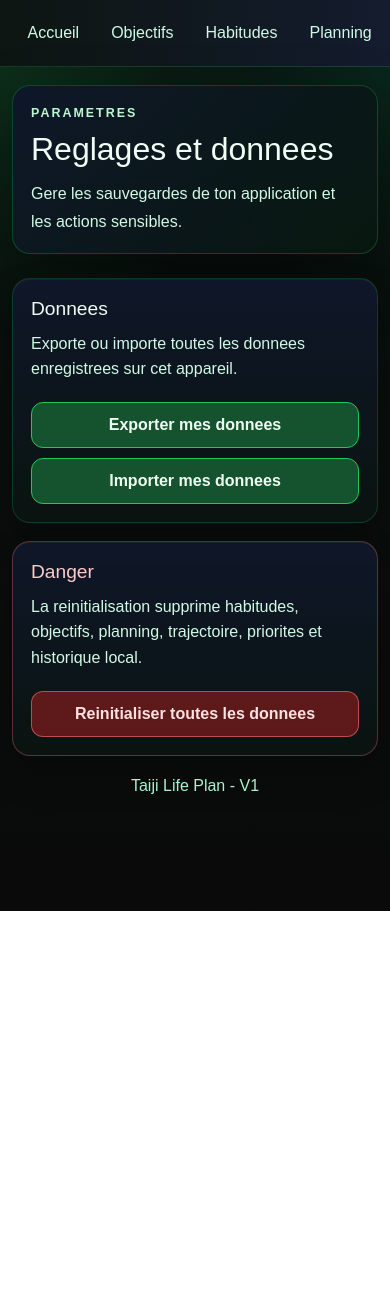
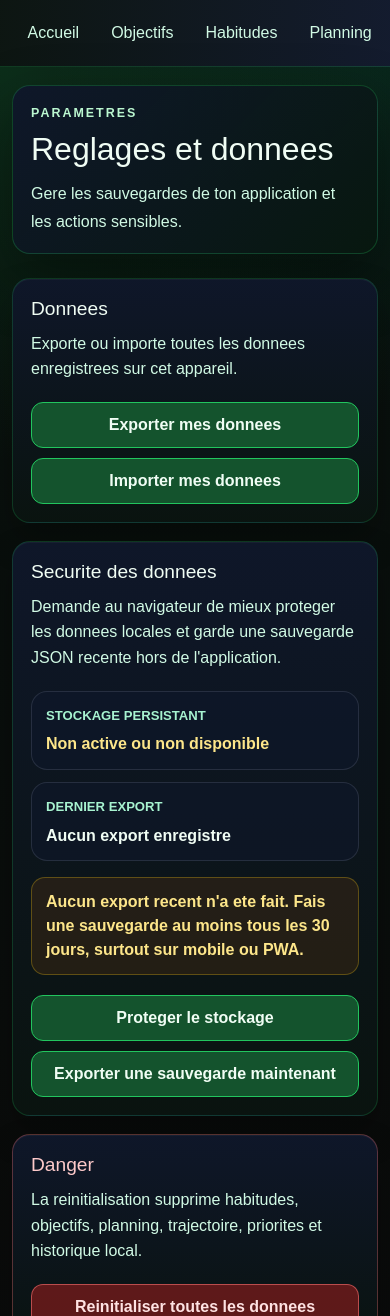
Before and after one commit to Gintaiji/taijilifeplan, a Next.js app: page /parametres in a window 390 px wide. Shown: the top 1316 px of the page. Before the commit the page ends 911 px from the top, so only its background shows below. Built offline with nearby package versions, Linux system fonts and the light colour scheme.

Commit message:
Sécurisation du stockage mobile

```diff
--- a/app/parametres/page.module.css
+++ b/app/parametres/page.module.css
@@ -107,6 +107,47 @@
   margin-top: 20px;
 }
 
+.statusGrid {
+  display: grid;
+  grid-template-columns: repeat(2, minmax(0, 1fr));
+  gap: 12px;
+  margin-top: 20px;
+}
+
+.statusItem {
+  min-width: 0;
+  border: 1px solid rgba(148, 163, 184, 0.18);
+  border-radius: 16px;
+  padding: 14px;
+  background: rgba(15, 23, 42, 0.62);
+}
+
+.statusLabel {
+  display: block;
+  margin-bottom: 8px;
+  color: var(--dashboard-text-muted);
+  font-size: 0.82rem;
+  font-weight: 700;
+  text-transform: uppercase;
+}
+
+.statusOk,
+.statusWarning,
+.statusValue {
+  display: block;
+  color: var(--dashboard-text-primary);
+  line-height: 1.35;
+  overflow-wrap: anywhere;
+}
+
+.statusOk {
+  color: var(--dashboard-text-accent);
+}
+
+.statusWarning {
+  color: #fde68a;
+}
+
 .button,
 .dangerButton {
   border-radius: 12px;
@@ -135,7 +176,8 @@
 }
 
 .successText,
-.errorText {
+.errorText,
+.warningText {
   margin: 16px 0 0;
   line-height: 1.5;
   font-weight: 600;
@@ -147,6 +189,14 @@
 
 .errorText {
   color: #fecaca;
+}
+
+.warningText {
+  border: 1px solid rgba(250, 204, 21, 0.28);
+  border-radius: 14px;
+  padding: 12px 14px;
+  background: rgba(113, 63, 18, 0.24);
+  color: #fde68a;
 }
 
 .version {
@@ -172,4 +222,8 @@
   .dangerButton {
     width: 100%;
   }
+
+  .statusGrid {
+    grid-template-columns: 1fr;
+  }
 }
--- a/app/parametres/page.tsx
+++ b/app/parametres/page.tsx
@@ -4,28 +4,76 @@ import { useEffect, useRef, useState } from "react";
 import {
   createBackupFile,
   downloadJsonFile,
+  getLastBackupExportDate,
   importBackupData,
   isBackupFile,
+  saveLastBackupExportDate,
 } from "../utils/backup";
-import { clearAppStorage } from "../utils/storage";
+import {
+  clearAppStorage,
+  isPersistentStorageGranted,
+  requestPersistentStorage,
+} from "../utils/storage";
 import styles from "./page.module.css";
 
 const RESET_CONFIRMATION_TEXT = "SUPPRIMER";
+const RECENT_BACKUP_DAYS = 30;
+
+function formatBackupDate(dateValue: string | null) {
+  if (!dateValue) {
+    return "Aucun export enregistre";
+  }
+
+  const date = new Date(dateValue);
+
+  if (Number.isNaN(date.getTime())) {
+    return "Date inconnue";
+  }
+
+  return new Intl.DateTimeFormat("fr-FR", {
+    dateStyle: "long",
+    timeStyle: "short",
+  }).format(date);
+}
+
+function hasRecentBackup(dateValue: string | null) {
+  if (!dateValue) {
+    return false;
+  }
+
+  const date = new Date(dateValue);
+
+  if (Number.isNaN(date.getTime())) {
+    return false;
+  }
+
+  const recentLimit = RECENT_BACKUP_DAYS * 24 * 60 * 60 * 1000;
+
+  return Date.now() - date.getTime() <= recentLimit;
+}
 
 export default function ParametresPage() {
   const fileInputRef = useRef<HTMLInputElement>(null);
   const [isClient, setIsClient] = useState(false);
   const [message, setMessage] = useState("");
   const [error, setError] = useState("");
+  const [persistentStorage, setPersistentStorage] = useState<boolean | null>(
+    null,
+  );
+  const [lastBackupExport, setLastBackupExport] = useState<string | null>(null);
 
   useEffect(() => {
     let shouldUpdateState = true;
 
-    queueMicrotask(() => {
+    async function loadClientSettings() {
       if (shouldUpdateState) {
         setIsClient(true);
+        setLastBackupExport(getLastBackupExportDate());
+        setPersistentStorage(await isPersistentStorageGranted());
       }
-    });
+    }
+
+    void loadClientSettings();
 
     return () => {
       shouldUpdateState = false;
@@ -33,9 +81,25 @@ export default function ParametresPage() {
   }, []);
 
   function handleExport() {
-    downloadJsonFile("taiji-life-plan-donnees.json", createBackupFile());
+    const backupFile = createBackupFile();
+
+    downloadJsonFile("taiji-life-plan-donnees.json", backupFile);
+    saveLastBackupExportDate(backupFile.exportedAt);
+    setLastBackupExport(backupFile.exportedAt);
     setError("");
     setMessage("Export cree avec succes.");
+  }
+
+  async function handleProtectStorage() {
+    const isGranted = await requestPersistentStorage();
+
+    setPersistentStorage(isGranted);
+    setError("");
+    setMessage(
+      isGranted
+        ? "Stockage persistant active sur cet appareil."
+        : "Le navigateur n'a pas accorde le stockage persistant.",
+    );
   }
 
   function handleImportClick() {
@@ -145,6 +209,76 @@ export default function ParametresPage() {
           {error ? <p className={styles.errorText}>{error}</p> : null}
         </article>
 
+        <article className={styles.card}>
+          <div className={styles.sectionHeader}>
+            <div>
+              <h2 className={styles.cardTitle}>Securite des donnees</h2>
+              <p className={styles.cardText}>
+                Demande au navigateur de mieux proteger les donnees locales et
+                garde une sauvegarde JSON recente hors de l'application.
+              </p>
+            </div>
+          </div>
+
+          {isClient ? (
+            <>
+              <div className={styles.statusGrid}>
+                <div className={styles.statusItem}>
+                  <span className={styles.statusLabel}>
+                    Stockage persistant
+                  </span>
+                  <strong
+                    className={
+                      persistentStorage
+                        ? styles.statusOk
+                        : styles.statusWarning
+                    }
+                  >
+                    {persistentStorage
+                      ? "Active"
+                      : "Non active ou non disponible"}
+                  </strong>
+                </div>
+
+                <div className={styles.statusItem}>
+                  <span className={styles.statusLabel}>Dernier export</span>
+                  <strong className={styles.statusValue}>
+                    {formatBackupDate(lastBackupExport)}
+                  </strong>
+                </div>
+              </div>
+
+              {!hasRecentBackup(lastBackupExport) ? (
+                <p className={styles.warningText}>
+                  Aucun export recent n'a ete fait. Fais une sauvegarde au
+                  moins tous les {RECENT_BACKUP_DAYS} jours, surtout sur mobile
+                  ou PWA.
+                </p>
+              ) : null}
+
+              <div className={styles.actions}>
+                <button
+                  type="button"
+                  className={`control-button ${styles.button}`}
+                  onClick={handleProtectStorage}
+                >
+                  Proteger le stockage
+                </button>
+
+                <button
+                  type="button"
+                  className={`control-button ${styles.button}`}
+                  onClick={handleExport}
+                >
+                  Exporter une sauvegarde maintenant
+                </button>
+              </div>
+            </>
+          ) : (
+            <p className={styles.cardText}>Chargement de la securite...</p>
+          )}
+        </article>
+
         <article className={styles.dangerCard}>
           <div className={styles.sectionHeader}>
             <div>
--- a/app/utils/backup.ts
+++ b/app/utils/backup.ts
@@ -63,6 +63,14 @@ export function createBackupFile(): BackupFile {
   };
 }
 
+export function getLastBackupExportDate() {
+  return getStorage<string | null>(STORAGE_KEYS.lastBackupExport, null);
+}
+
+export function saveLastBackupExportDate(exportedAt: string) {
+  setStorage(STORAGE_KEYS.lastBackupExport, exportedAt);
+}
+
 export function downloadJsonFile(fileName: string, content: BackupFile) {
   const jsonContent = JSON.stringify(content, null, 2);
   const blob = new Blob([jsonContent], { type: "application/json" });
--- a/app/utils/storage.ts
+++ b/app/utils/storage.ts
@@ -8,6 +8,7 @@ export const STORAGE_KEYS = {
   dailyObjectives: "taiji-life-plan-priorities",
   priorities: "taiji-life-plan-priorities",
   progressHistory: "taiji-life-plan-progress-history",
+  lastBackupExport: "taiji-life-plan-last-backup-export",
 } as const;
 
 export function clearAppStorage() {
@@ -46,3 +47,23 @@ export function getStorage<T>(key: string, defaultValue: T): T {
     return defaultValue;
   }
 }
+
+function hasStorageManager() {
+  return typeof navigator !== "undefined" && "storage" in navigator;
+}
+
+export async function isPersistentStorageGranted() {
+  if (!hasStorageManager() || !navigator.storage.persisted) {
+    return false;
+  }
+
+  return navigator.storage.persisted();
+}
+
+export async function requestPersistentStorage() {
+  if (!hasStorageManager() || !navigator.storage.persist) {
+    return false;
+  }
+
+  return navigator.storage.persist();
+}
```
